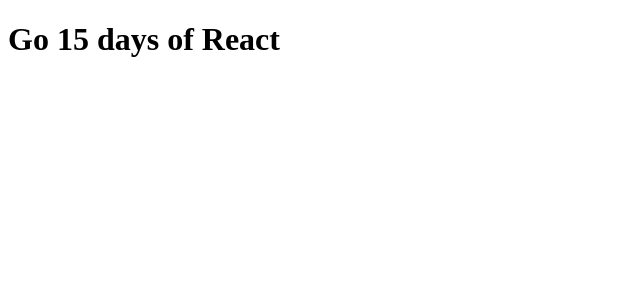
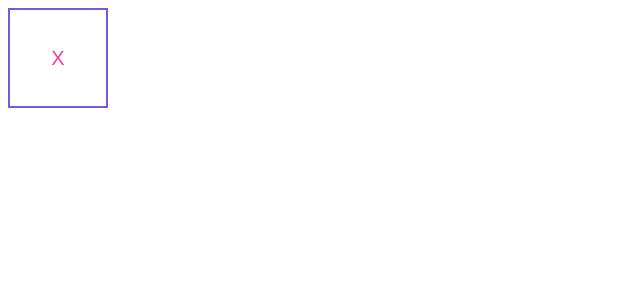
Before and after one commit to soaresandrie/15-days-react, a React (Create React App) app: page / in a window 1280 px wide. Shown: the top 300 px of the page, without its empty margins (0-640 px from the left). Built offline with nearby package versions, Linux system fonts and the light colour scheme.

Commit message:
End of day one.

```diff
--- a/src/App.js
+++ b/src/App.js
@@ -8,7 +8,8 @@
 //   }
 // }
 import React from 'react'
+import SquareCollab from './components/SquareCollab'
 
-const App = () => <h1>Go 15 days of React</h1>
+const App = () => <SquareCollab />
 
 export default App;
--- /dev/null
+++ b/src/components/SquareCollab/index.js
@@ -0,0 +1,8 @@
+import React from 'react'
+import './styles.css'
+
+const SquareCollab = () => (
+    <button className="square-collab">X</button>
+)
+
+export default SquareCollab
--- /dev/null
+++ b/src/components/SquareCollab/styles.css
@@ -0,0 +1,8 @@
+.square-collab {
+    background-color: transparent;
+    border: 2px solid #6c5ce7;
+    width: 100px;
+    height: 100px;
+    font-size: 20px;
+    color: #e84393;
+}
```
